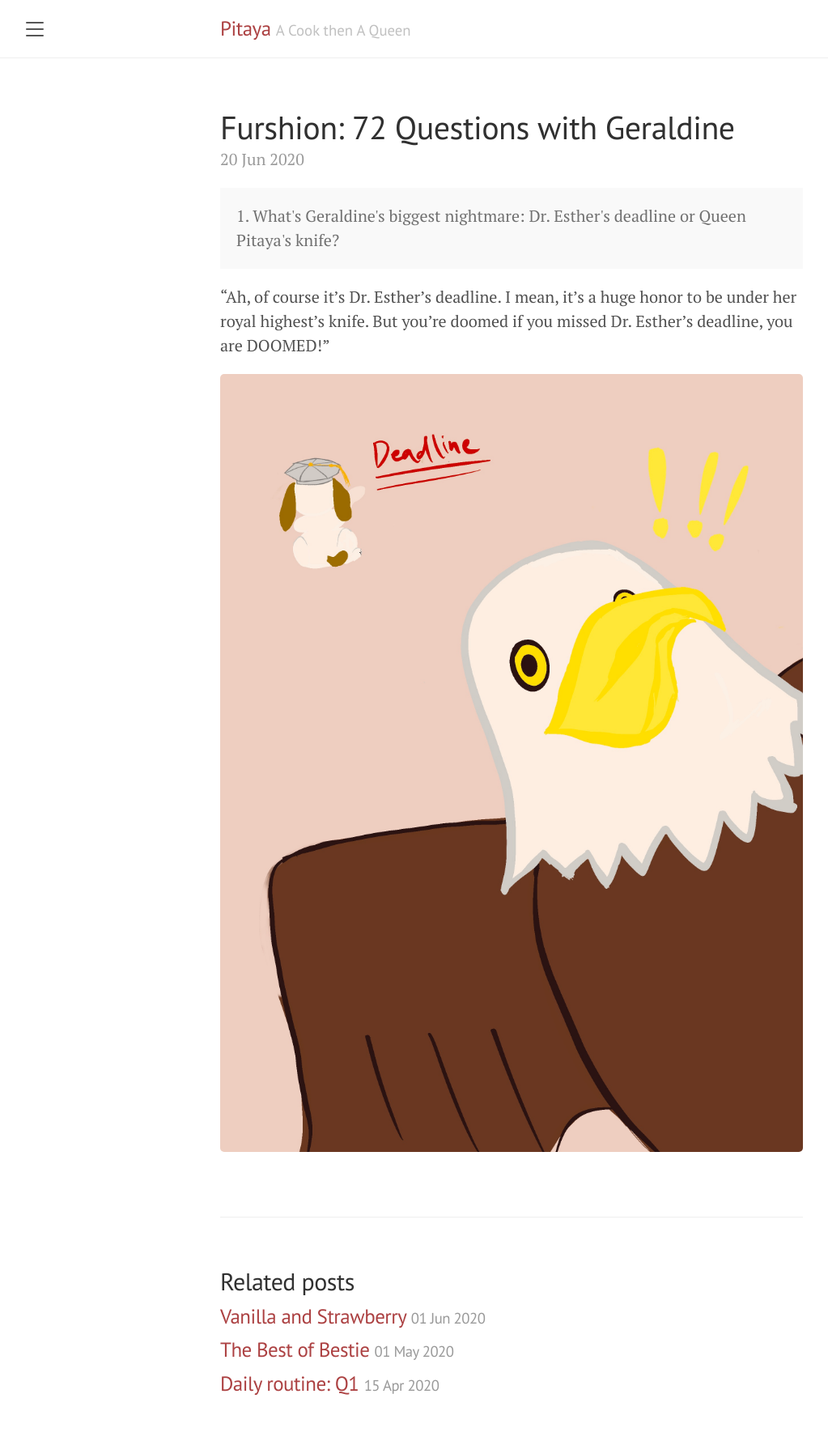
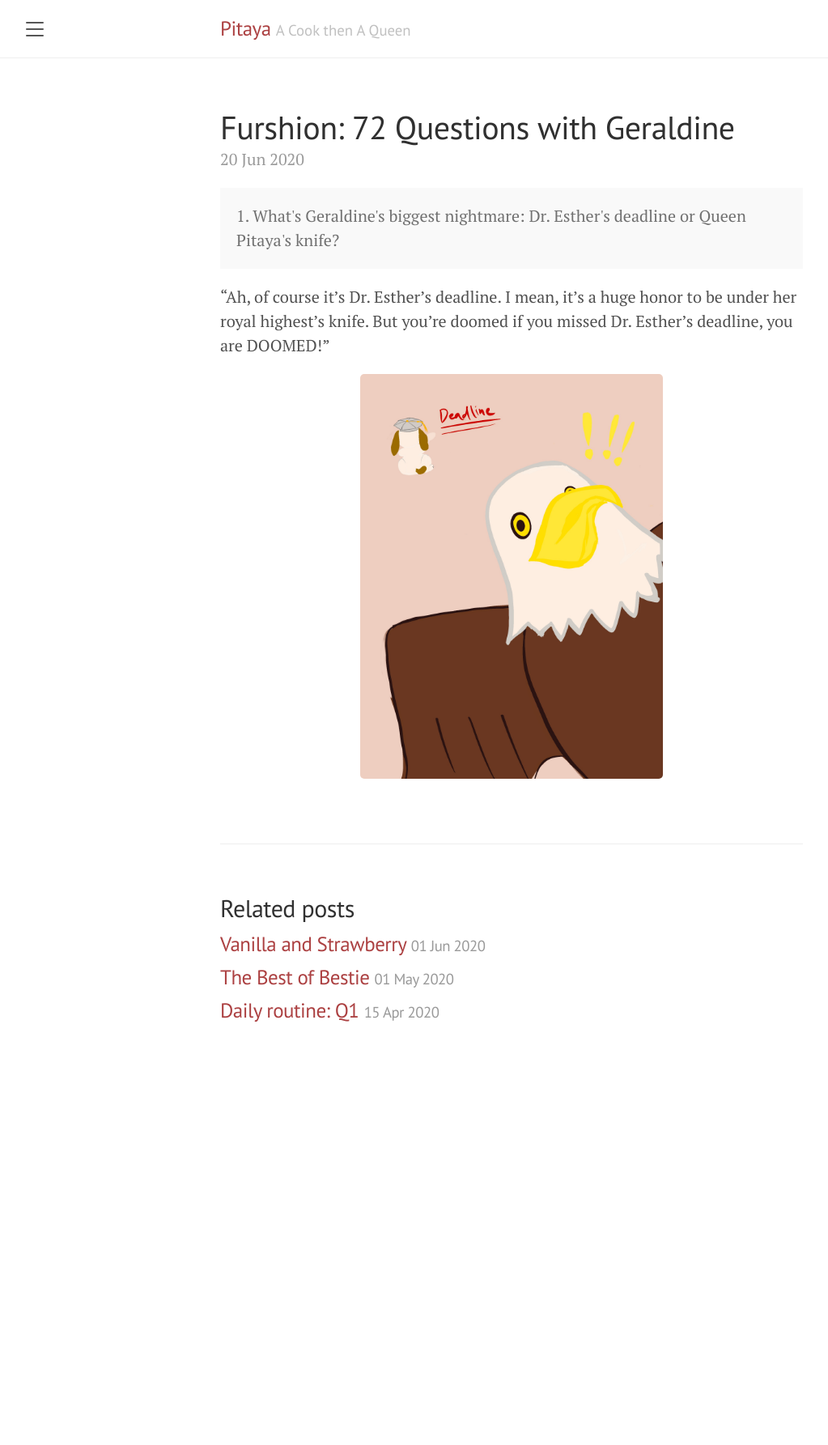
Before and after one commit to PTY-GH/Kingdom, a Jekyll site: the page built from _posts/2020-06-20-72-q-geraldine.md, in a window 1280 px wide. Shown: the whole page at 81% size, without its empty margins (8-1031 px from the left). Built offline with Jekyll 4.4.1, drawn with Linux system fonts in a browser that asks for light colours; after the commit the page ends 1325 px from its top, so only the background shows below that.

Commit message:
modified img h

```diff
--- a/_posts/2020-06-20-72-q-geraldine.md
+++ b/_posts/2020-06-20-72-q-geraldine.md
@@ -9,4 +9,4 @@ title: 'Furshion: 72 Questions with Geraldine'
 </p>
 
 "Ah, of course it's Dr. Esther's deadline. I mean, it's a huge honor to be under her royal highest's knife. But you're doomed if you missed Dr. Esther's deadline, you are DOOMED!"
-<p align='center'><img src='{{site.baseurl}}/public/assets/img/ying_nm.jpg' alt='deadline?!'></p>
+<p align='center'><img src='{{site.baseurl}}/public/assets/img/ying_nm.jpg' alt='deadline?!' height=500px></p>
```
